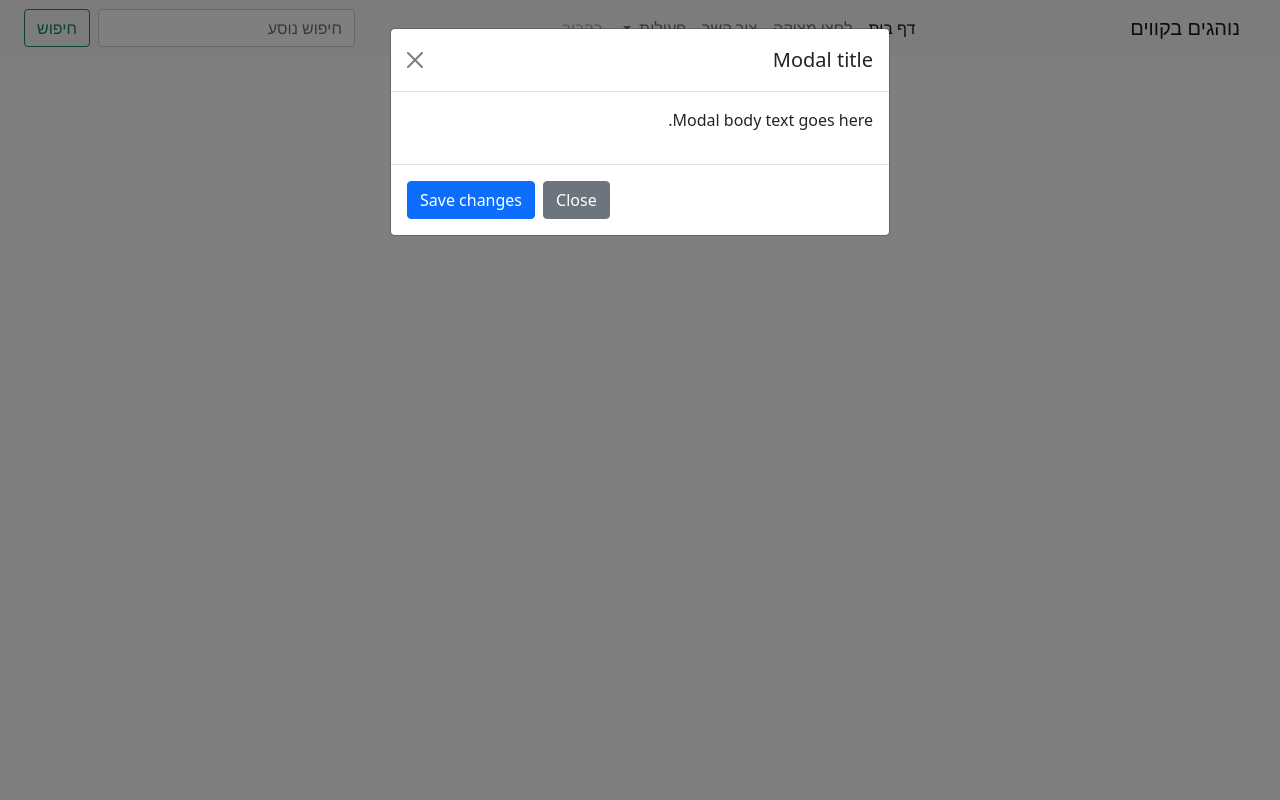
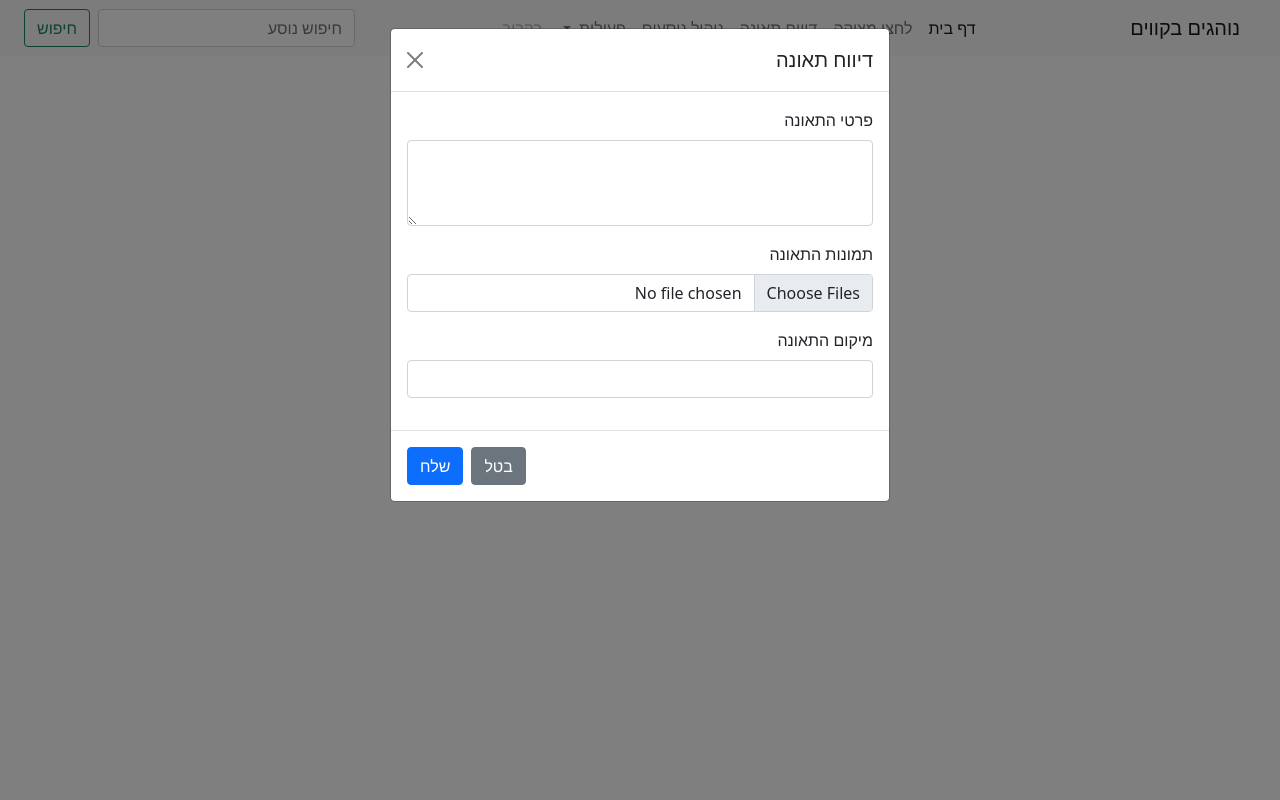
Before and after one commit to itaylev20/HackatonCSTAU2023, a Flask app: template templates/base.html in a window 1280 px wide, after a click on "דיווח תאונה". Run offline with Flask 3, Linux system fonts and the light colour scheme; the template is opened without the code that fills it, so the values that code supplies are empty; parts of the project's set-up code (start-up, migrations or seed data) failed here and were passed over; some libraries are stand-ins or nearby versions.

Commit message:
press button

```diff
--- a/templates/base.html
+++ b/templates/base.html
@@ -58,7 +58,10 @@
           <a class="nav-link" data-bs-toggle="modal" data-bs-target="#call_rescue_modal" >לחצן מצוקה</a>
         </li>
       <li class="nav-item">
-          <a class="nav-link" data-bs-toggle="modal" data-bs-target="#contact_modal" >צור קשר</a>
+          <a class="nav-link" data-bs-toggle="modal" data-bs-target="#contact_modal" >דיווח תאונה</a>
+        </li>
+          <li class="nav-item">
+          <a class="nav-link" data-bs-toggle="modal" data-bs-target="#passengers_modal" >ניהול נוסעים</a>
         </li>
         <li class="nav-item dropdown">
           <a class="nav-link dropdown-toggle" href="#" id="navbarDropdown" role="button" data-bs-toggle="dropdown" aria-expanded="false">
@@ -107,6 +110,7 @@
 
     {% include "/modals/call_rescue.html" %}
     {% include "/modals/contact.html" %}
+{% include "/modals/passengers.html" %}
 </body>
 
 
--- a/templates/modals/contact.html
+++ b/templates/modals/contact.html
@@ -1,16 +1,29 @@
-<div class="modal" tabindex="-1" id="contact_modal">
+<div class="modal fade" id="contact_modal" tabindex="-1" aria-labelledby="incident_reporting_modal_label" aria-hidden="true">
   <div class="modal-dialog">
     <div class="modal-content">
       <div class="modal-header">
-        <h5 class="modal-title">Modal title</h5>
+        <h5 class="modal-title" id="incident_reporting_modal_label">דיווח תאונה</h5>
         <button type="button" class="btn-close" data-bs-dismiss="modal" aria-label="Close"></button>
       </div>
       <div class="modal-body">
-        <p>Modal body text goes here.</p>
+        <form>
+          <div class="mb-3">
+            <label for="incident_details" class="form-label">פרטי התאונה</label>
+            <textarea class="form-control" id="incident_details" rows="3"></textarea>
+          </div>
+          <div class="mb-3">
+            <label for="incident_photos" class="form-label">תמונות התאונה</label>
+            <input class="form-control" type="file" id="incident_photos" multiple>
+          </div>
+          <div class="mb-3">
+            <label for="incident_location" class="form-label">מיקום התאונה</label>
+            <input class="form-control" type="text" id="incident_location">
+          </div>
+        </form>
       </div>
       <div class="modal-footer">
-        <button type="button" class="btn btn-secondary" data-bs-dismiss="modal">Close</button>
-        <button type="button" class="btn btn-primary">Save changes</button>
+        <button type="button" class="btn btn-secondary" data-bs-dismiss="modal">בטל</button>
+        <button type="button" class="btn btn-primary" onclick="submitIncidentReport()">שלח</button>
       </div>
     </div>
   </div>
--- /dev/null
+++ b/templates/modals/passengers.html
@@ -0,0 +1,27 @@
+<div class="modal fade" id="passengers_modal" tabindex="-1" aria-labelledby="passengers_modal_label" aria-hidden="true">
+  <div class="modal-dialog">
+    <div class="modal-content">
+      <div class="modal-header">
+        <h5 class="modal-title" id="passengers_modal_label">ניהול נוסעים</h5>
+        <button type="button" class="btn-close" data-bs-dismiss="modal" aria-label="Close"></button>
+      </div>
+      <div class="modal-body">
+        <p>נהגי האוטובוס נתקלים לעיתים קרובות בקושי בניהול העומס של הנוסעים, בהבטחת עלייתם בזמן ובטיפול בשאלות של הנוסעים. אפליקציה יכולה לספק מידע על מנוע הנוסעים בזמן אמת, לעזור לנהגים לאכוף הגבלות קיבולת ולספק פלטפורמה לנוסעים לשאול שאלות או לתת משוב.</p>
+        <p>למען הנוחות והבטיחות של כולם, אנא שמרו על ההנחיות של הנהגים והסמלים המצוינים בתוך האוטובוס.</p>
+
+        <!-- Passenger management form -->
+        <form>
+          <div class="mb-3">
+            <label for="passenger_count" class="form-label">מספר הנוסעים בזמן אמת:</label>
+            <input class="form-control" type="text" id="passenger_count" readonly>
+            <button class="btn btn-primary" type="button" onclick="getPassengerCount()">שאילתת Moovit</button>
+          </div>
+          <div class="mb-3">
+            <label for="capacity_limit" class="form-label">הגבלת קיבולת האוטובוס:</label>
+            <input class="form-control" type="number" id="capacity_limit" min="0" max="70" readonly>
+          </div>
+          <div class="mb-3">
+            <label for="passenger_question" class="form-label">שאלות ומשוב:</label>
+            <textarea class="form-control" id="passenger_question" rows="3"></textarea>
+          </div>
+        </
```
